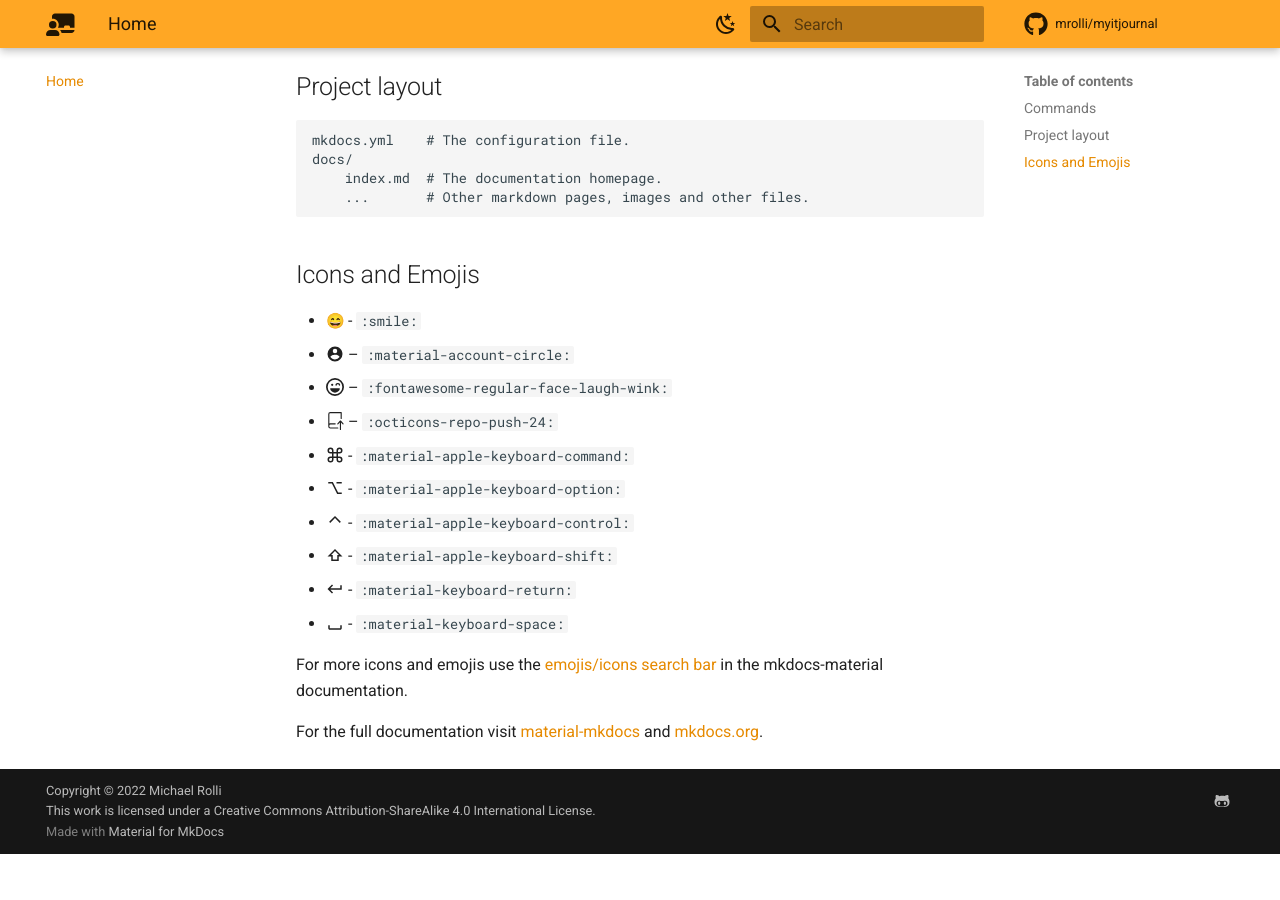
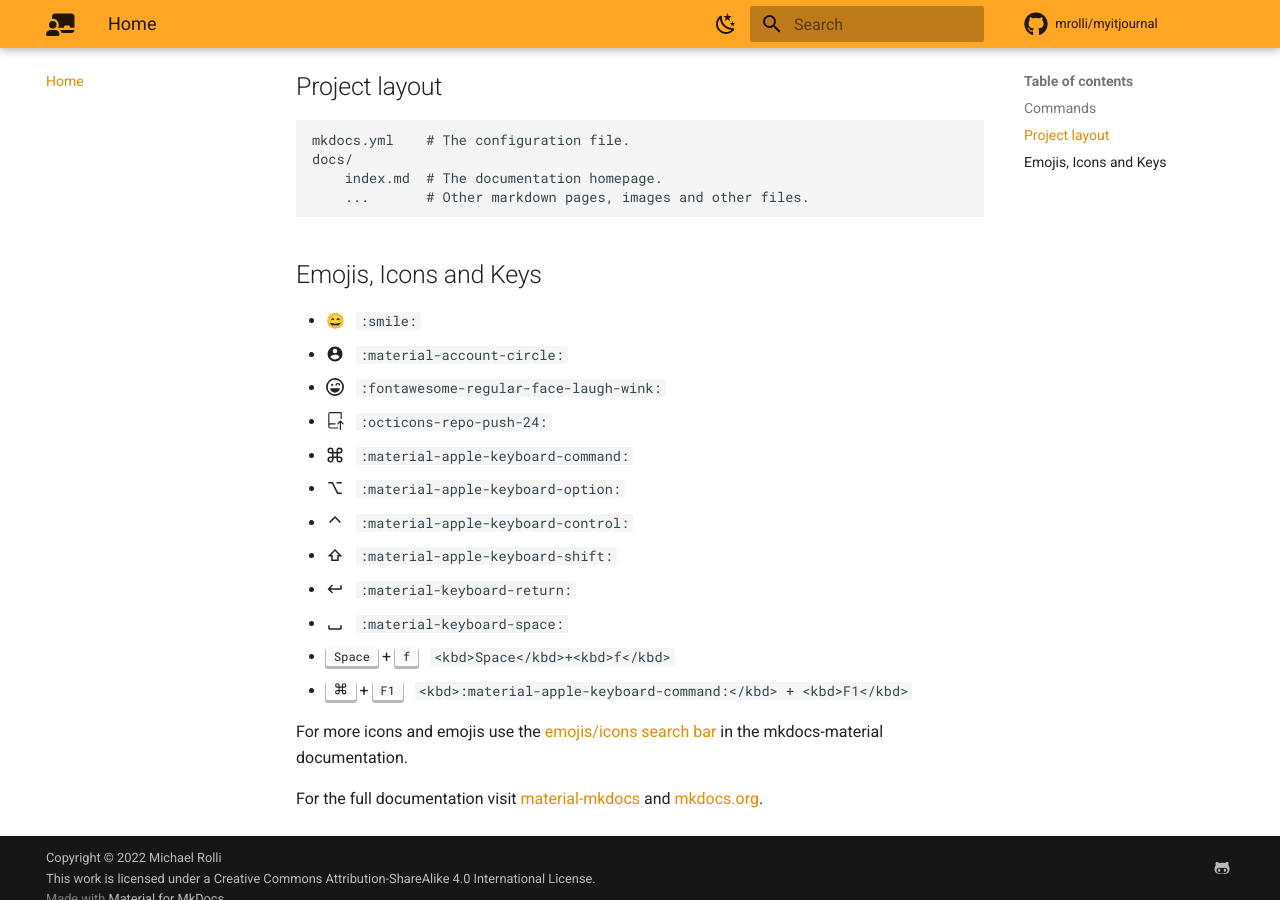
Before and after one commit to mrolli/myitjournal, an MkDocs documentation site: the page built from docs/index.md, in a window 1280 px wide and 900 px high, scrolled down 802 px. Built offline with MkDocs 1.6.1 and Material for MkDocs 9.7.7, drawn with Linux system fonts in a browser that asks for light colours; emoji names are drawn with the system emoji font; comment, search, counter and statistics services are not loaded; before the commit the page ends 1656 px from its top, so only the background shows below that.

Commit message:
Add example for keyboard shortcuts
Using the <kbd> way of markup gives us nice keyboard keys to illustrate
key shortcuts in guides and tutorials. Me likes. Cheatsheets
incoming. ;-)

```diff
--- a/docs/index.md
+++ b/docs/index.md
@@ -30,18 +30,20 @@ Below follows the default index.md of a mkdocs installation as a quickref.
         index.md  # The documentation homepage.
         ...       # Other markdown pages, images and other files.
 
-## Icons and Emojis
+## Emojis, Icons and Keys
 
-- :smile: - `:smile:`
-- :material-account-circle: – `:material-account-circle:`
-- :fontawesome-regular-face-laugh-wink: – `:fontawesome-regular-face-laugh-wink:`
-- :octicons-repo-push-24: – `:octicons-repo-push-24:`
-- :material-apple-keyboard-command: - `:material-apple-keyboard-command:`
-- :material-apple-keyboard-option: - `:material-apple-keyboard-option:`
-- :material-apple-keyboard-control: - `:material-apple-keyboard-control:`
-- :material-apple-keyboard-shift: - `:material-apple-keyboard-shift:`
-- :material-keyboard-return: - `:material-keyboard-return:`
-- :material-keyboard-space: - `:material-keyboard-space:`
+- :smile:   `:smile:`
+- :material-account-circle:   `:material-account-circle:`
+- :fontawesome-regular-face-laugh-wink:   `:fontawesome-regular-face-laugh-wink:`
+- :octicons-repo-push-24:   `:octicons-repo-push-24:`
+- :material-apple-keyboard-command:   `:material-apple-keyboard-command:`
+- :material-apple-keyboard-option:   `:material-apple-keyboard-option:`
+- :material-apple-keyboard-control:   `:material-apple-keyboard-control:`
+- :material-apple-keyboard-shift:   `:material-apple-keyboard-shift:`
+- :material-keyboard-return:   `:material-keyboard-return:`
+- :material-keyboard-space:   `:material-keyboard-space:`
+- <kbd>Space</kbd> + <kbd>f</kbd>   `<kbd>Space</kbd>+<kbd>f</kbd>`
+- <kbd>:material-apple-keyboard-command:</kbd> + <kbd>F1</kbd>   `<kbd>:material-apple-keyboard-command:</kbd> + <kbd>F1</kbd>`
 
 For more icons and emojis use the [emojis/icons search bar](https://squidfunk.github.io/mkdocs-material/reference/icons-emojis/) in the mkdocs-material documentation.
 
```
